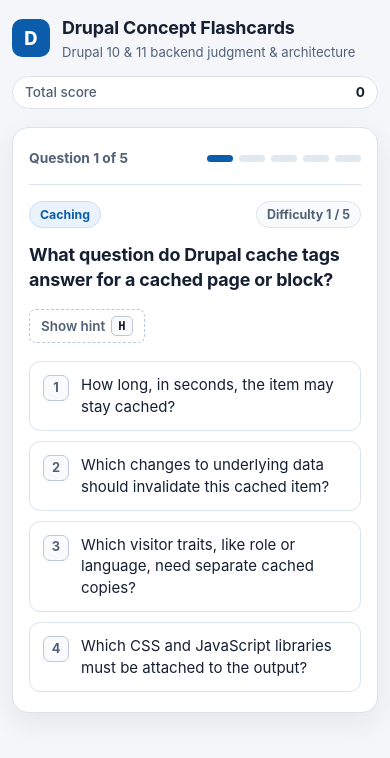
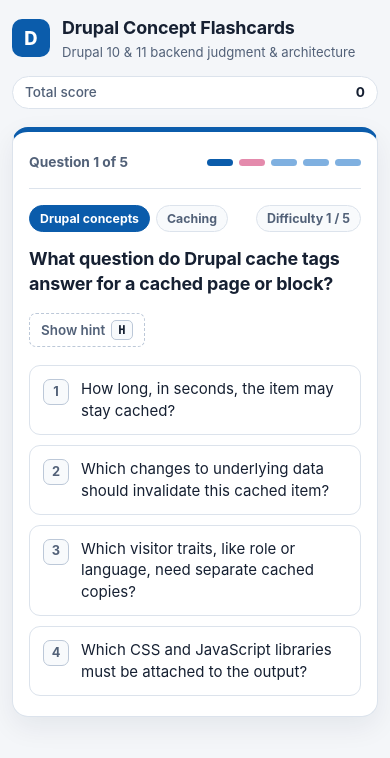
Before and after one commit to llaat/drupal-flash-cards, a plain HTML site: page index.html in a window 390 px wide. Both pictures are taken after a click on the button "Start 5-Question Round". Drawn offline with Linux system fonts and the light colour scheme.

Commit message:
Enhance category management in flashcard quiz by implementing dynamic category colors and updating UI elements to reflect category-specific styles. Modify README to include details on category color assignment and accessibility guidelines. Update JavaScript to assign and apply category colors throughout the application.

```diff
--- a/css/styles.css
+++ b/css/styles.css
@@ -410,12 +410,13 @@ kbd {
   width: 26px;
   height: 7px;
   border-radius: 999px;
-  background: #e2e8f0;
+  /* Upcoming pips preview each question's category colour. */
+  background: var(--cat-tint, #e2e8f0);
   transition: background-color 0.2s ease;
 }
 
 .round-pip.is-current {
-  background: var(--primary);
+  background: var(--cat-accent, var(--primary));
 }
 
 .round-pip.is-correct {
@@ -444,14 +445,27 @@ kbd {
   gap: 6px;
 }
 
+/* Topic tags stay neutral so the category tag is the only coloured one. */
 .tag-pill {
-  background: var(--primary-soft);
-  color: var(--primary);
-  border: 1px solid #c6def6;
+  background: var(--surface-subtle);
+  color: var(--text-muted);
+  border: 1px solid var(--border);
   font-size: 0.77rem;
   font-weight: 650;
   padding: 3px 10px;
   border-radius: 999px;
+}
+
+.tag-pill--category {
+  background: var(--cat-accent, var(--primary));
+  border-color: var(--cat-accent, var(--primary));
+  color: #ffffff;
+  font-weight: 750;
+}
+
+/* Category colour stripe along the top of the question card. */
+#screen-question {
+  border-top: 5px solid var(--cat-accent, var(--primary));
 }
 
 .difficulty-badge {
@@ -496,7 +510,7 @@ kbd {
 
 .btn-hint-toggle:hover:not(:disabled) {
   color: var(--text);
-  border-color: var(--primary);
+  border-color: var(--cat-accent, var(--primary));
   background: var(--surface-subtle);
 }
 
@@ -546,8 +560,8 @@ kbd {
 }
 
 .answer-btn:hover:not(:disabled) {
-  border-color: var(--primary);
-  background: var(--primary-soft);
+  border-color: var(--cat-accent, var(--primary));
+  background: var(--cat-soft, var(--primary-soft));
 }
 
 .answer-btn:disabled {
@@ -730,6 +744,7 @@ kbd {
   gap: 10px;
   font-size: 0.9rem;
   background: var(--surface-subtle);
+  border-left: 4px solid var(--cat-accent, var(--border));
 }
 
 .recap-mark {
@@ -768,6 +783,11 @@ kbd {
 .recap-meta {
   font-size: 0.78rem;
   color: var(--text-muted);
+}
+
+.recap-category {
+  color: var(--cat-accent, var(--text-muted));
+  font-weight: 700;
 }
 
 .summary-actions {
@@ -825,11 +845,14 @@ kbd {
   display: flex;
   align-items: center;
   gap: 12px;
+  /* The colour stripe identifies the category even while it is switched off. */
+  box-shadow: inset 5px 0 0 var(--cat-accent, var(--primary));
+  padding-left: 18px;
   transition: border-color 0.12s ease, background-color 0.12s ease;
 }
 
 .category-toggle:hover {
-  border-color: var(--border-strong);
+  border-color: var(--cat-accent, var(--border-strong));
 }
 
 .category-toggle:focus-visible {
@@ -838,8 +861,8 @@ kbd {
 }
 
 .category-toggle.is-on {
-  background: var(--primary-soft);
-  border-color: var(--primary);
+  background: var(--cat-soft, var(--primary-soft));
+  border-color: var(--cat-accent, var(--primary));
   color: var(--text);
 }
 
@@ -877,7 +900,7 @@ kbd {
 }
 
 .category-toggle.is-on .category-switch {
-  background: var(--primary);
+  background: var(--cat-accent, var(--primary));
   color: #ffffff;
 }
 
--- a/js/app.js
+++ b/js/app.js
@@ -37,10 +37,31 @@
     { level: 5, minScore: 70, maxScore: Infinity, label: "Levels 1–5", detail: "Tradeoffs & Drupal 10 vs 11" }
   ];
 
+  // Category colours. `accent` must keep at least 4.5:1 contrast against white,
+  // against `soft`, and with white text on top of it (WCAG AA). `tint` is only
+  // used for decoration, never behind or as text.
+  var CATEGORY_PALETTE = {
+    blue: { accent: "#0b5cab", soft: "#eaf3fc", tint: "#7fb0e0" },
+    raspberry: { accent: "#a8174f", soft: "#fcebf1", tint: "#e48aac" },
+    teal: { accent: "#0b6b6b", soft: "#e5f4f3", tint: "#6fbcb8" },
+    purple: { accent: "#6a3d9a", soft: "#f2ecfa", tint: "#b39ad6" },
+    amber: { accent: "#8a4b00", soft: "#fdf1e0", tint: "#e0a85c" },
+    slate: { accent: "#3f4f66", soft: "#eef1f5", tint: "#a3afc0" }
+  };
+  var PALETTE_ORDER = ["blue", "raspberry", "teal", "purple", "amber", "slate"];
+
+  // Categories listed here keep a fixed colour; any other category gets the
+  // next colour from PALETTE_ORDER that is not taken yet.
+  var CATEGORY_COLOR_NAMES = {
+    "Drupal concepts": "blue",
+    "DvO (Drupal voor Overheden)": "raspberry"
+  };
+
   var deck = Array.isArray(window.DRUPAL_QUESTIONS) ? window.DRUPAL_QUESTIONS : [];
   var deckValid = false;
   var categories = []; // Unique category names found in the deck, in first-seen order.
   var categoryButtons = {}; // category name -> toggle button element
+  var categoryColors = {}; // category name -> CATEGORY_PALETTE entry
 
   var persisted = loadState();
 
@@ -401,6 +422,38 @@
     return names;
   }
 
+  function assignCategoryColors(names) {
+    var colors = {};
+    var used = [];
+    names.forEach(function (name) {
+      var fixed = CATEGORY_COLOR_NAMES[name];
+      if (fixed && CATEGORY_PALETTE[fixed]) {
+        colors[name] = CATEGORY_PALETTE[fixed];
+        used.push(fixed);
+      }
+    });
+    names.forEach(function (name) {
+      if (colors[name]) {
+        return;
+      }
+      var free = PALETTE_ORDER.filter(function (key) { return used.indexOf(key) === -1; });
+      // With more categories than colours, reuse the palette in order.
+      var key = free.length > 0 ? free[0] : PALETTE_ORDER[used.length % PALETTE_ORDER.length];
+      colors[name] = CATEGORY_PALETTE[key];
+      used.push(key);
+    });
+    return colors;
+  }
+
+  // Exposes the category colour as CSS custom properties on the element, so
+  // the stylesheet decides where the colour is used.
+  function applyCategoryColor(el, categoryName) {
+    var color = categoryColors[categoryName] || CATEGORY_PALETTE.slate;
+    el.style.setProperty("--cat-accent", color.accent);
+    el.style.setProperty("--cat-soft", color.soft);
+    el.style.setProperty("--cat-tint", color.tint);
+  }
+
   function isCategoryEnabled(name) {
     return persisted.disabledCategories.indexOf(name) === -1;
   }
@@ -499,6 +552,7 @@
       var btn = document.createElement("button");
       btn.type = "button";
       btn.className = "category-toggle";
+      applyCategoryColor(btn, name);
 
       var text = document.createElement("span");
       text.className = "category-text";
@@ -604,6 +658,7 @@
     for (var i = 0; i < session.roundCards.length; i++) {
       var pip = document.createElement("span");
       pip.className = "round-pip";
+      applyCategoryColor(pip, session.roundCards[i].category);
       if (i < session.roundResults.length) {
         pip.classList.add(session.roundResults[i].correct ? "is-correct" : "is-wrong");
       } else if (i === session.roundIndex) {
@@ -623,7 +678,12 @@
       "Question " + (session.roundIndex + 1) + " of " + session.roundCards.length;
     renderRoundPips();
 
+    applyCategoryColor(els.screenQuestion, card.category);
     els.questionTags.innerHTML = "";
+    var categoryTag = document.createElement("li");
+    categoryTag.className = "tag-pill tag-pill--category";
+    categoryTag.textContent = card.category;
+    els.questionTags.appendChild(categoryTag);
     for (var t = 0; t < card.tags.length; t++) {
       var tagItem = document.createElement("li");
       tagItem.className = "tag-pill";
@@ -842,6 +902,7 @@
       var item = session.roundResults[r];
       var li = document.createElement("li");
       li.className = "recap-item " + (item.correct ? "is-correct" : "is-wrong");
+      applyCategoryColor(li, item.card.category);
 
       var mark = document.createElement("span");
       mark.className = "recap-mark";
@@ -856,8 +917,13 @@
 
       var meta = document.createElement("div");
       meta.className = "recap-meta";
-      meta.textContent =
-        item.card.category + " \u00b7 Difficulty " + item.card.difficulty + " \u00b7 " + item.card.tags.join(", ");
+      var metaCategory = document.createElement("span");
+      metaCategory.className = "recap-category";
+      metaCategory.textContent = item.card.category;
+      meta.appendChild(metaCategory);
+      meta.appendChild(document.createTextNode(
+        " \u00b7 Difficulty " + item.card.difficulty + " \u00b7 " + item.card.tags.join(", ")
+      ));
 
       body.appendChild(qText);
       body.appendChild(meta);
@@ -953,6 +1019,7 @@
     // Build the category toggles from the deck. Forget saved "off" choices for
     // categories that no longer exist so they can't hide a future category.
     categories = collectCategories(deck);
+    categoryColors = assignCategoryColors(categories);
     persisted.disabledCategories = persisted.disabledCategories.filter(function (name) {
       return categories.indexOf(name) !== -1;
     });
```
Also changed, not shown: 1 other file.
